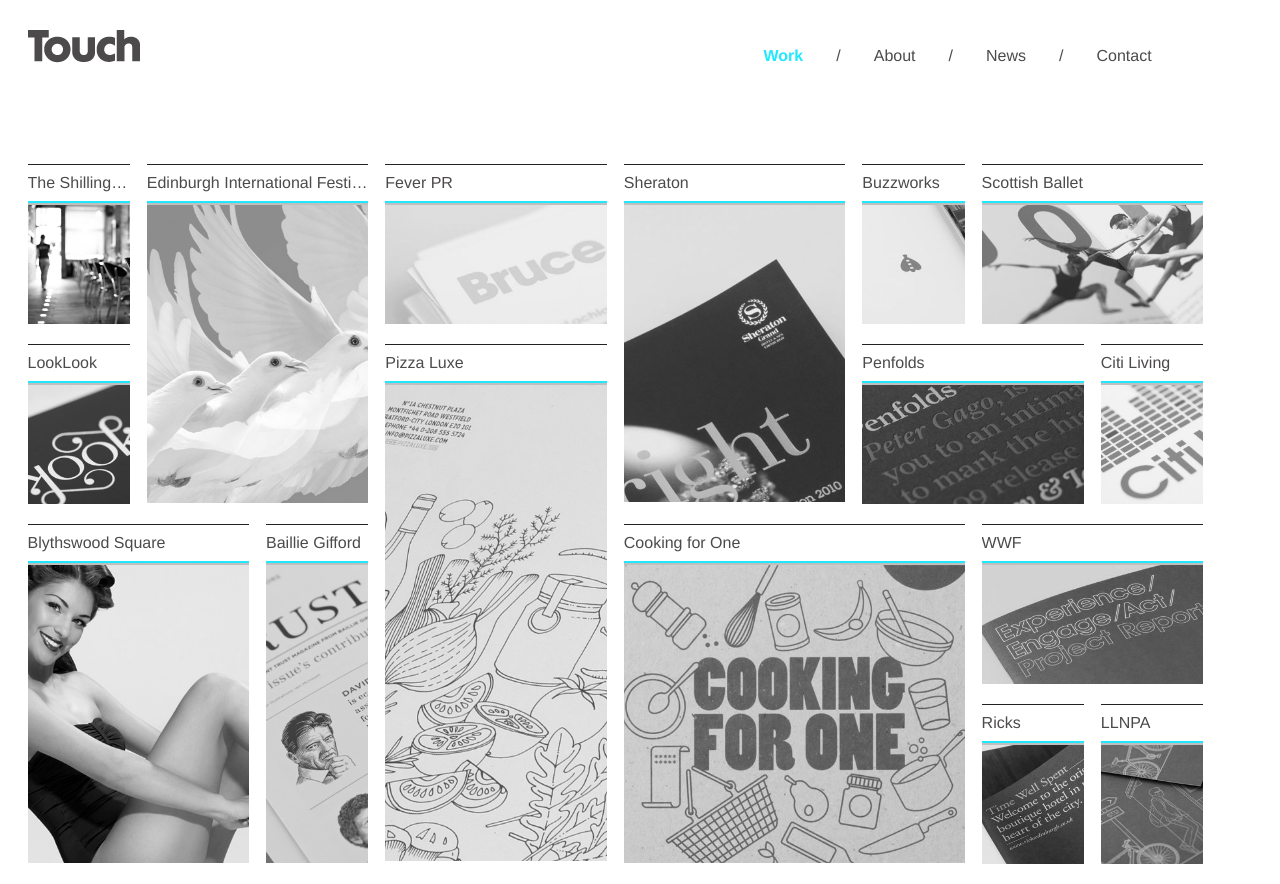
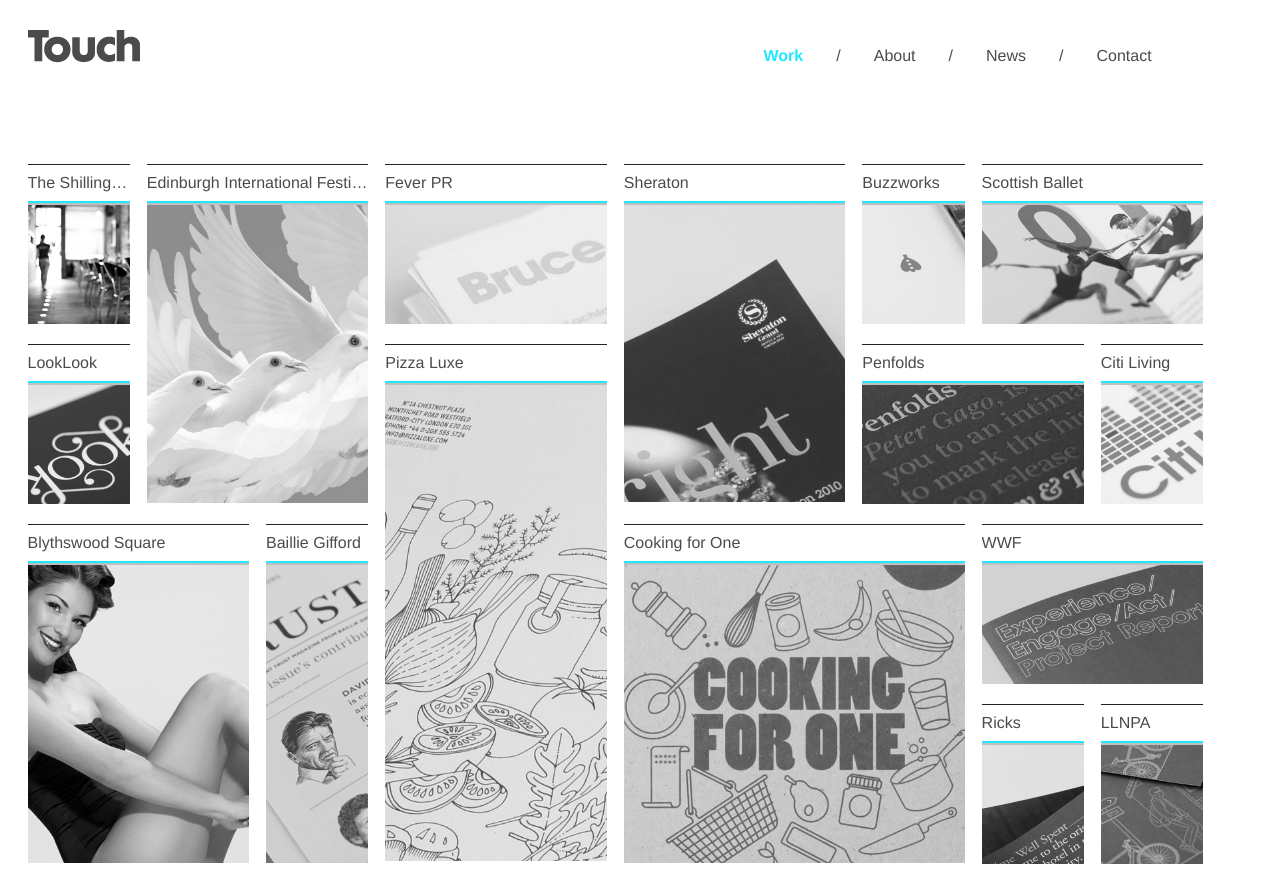
Before and after one commit to michellejames/week5---Website-with-Margins, a website: page index.html in a window 1280 px wide. Shown: the top 884 px of the page. Drawn offline with Linux system fonts and the light colour scheme.

Commit message:
Position images top

```diff
--- a/assets/css/main.css
+++ b/assets/css/main.css
@@ -129,6 +129,8 @@
   background-repeat: no-repeat;
   -webkit-filter: grayscale(1);
   position: relative;
+  background-position: top;
+
 }
 
 a.project figure:hover {
@@ -188,6 +190,8 @@
   background-repeat: no-repeat;
   -webkit-filter: grayscale(1);
   border-top: 2px solid #1fe8ff;
+  background-position: top;
+
 }
 
   .page-wrapper {
@@ -383,6 +387,8 @@
     background-repeat: no-repeat;
     border-top: 2px solid #1fe8ff;
     -webkit-filter: grayscale(1);
+    background-position: top;
+
 }
 
   .page-wrapper {
```
